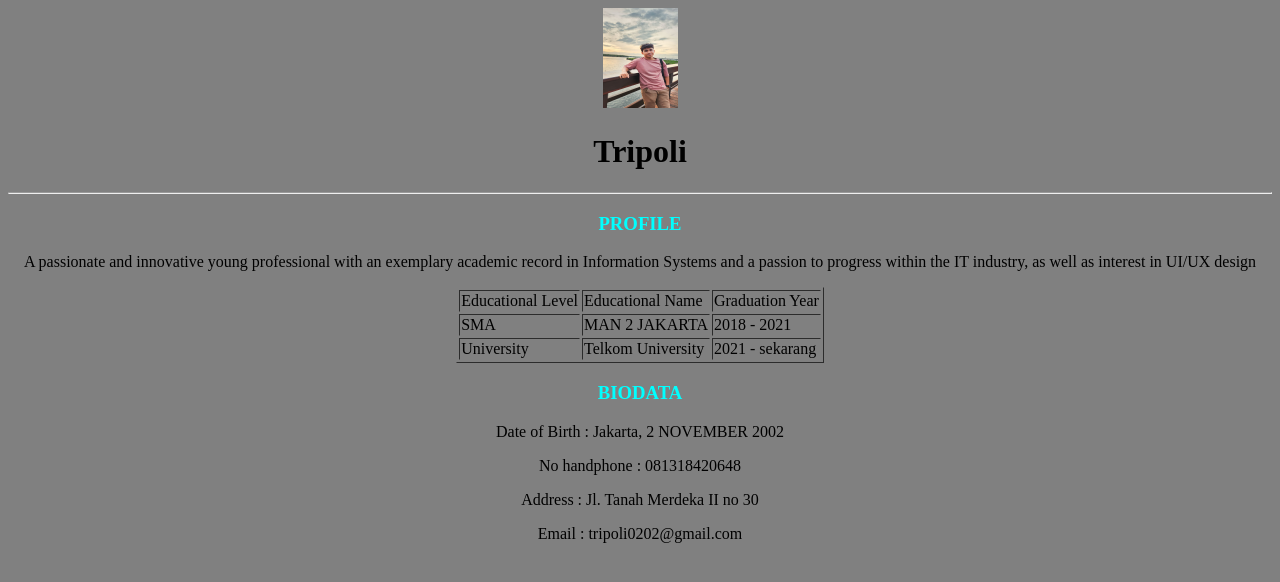
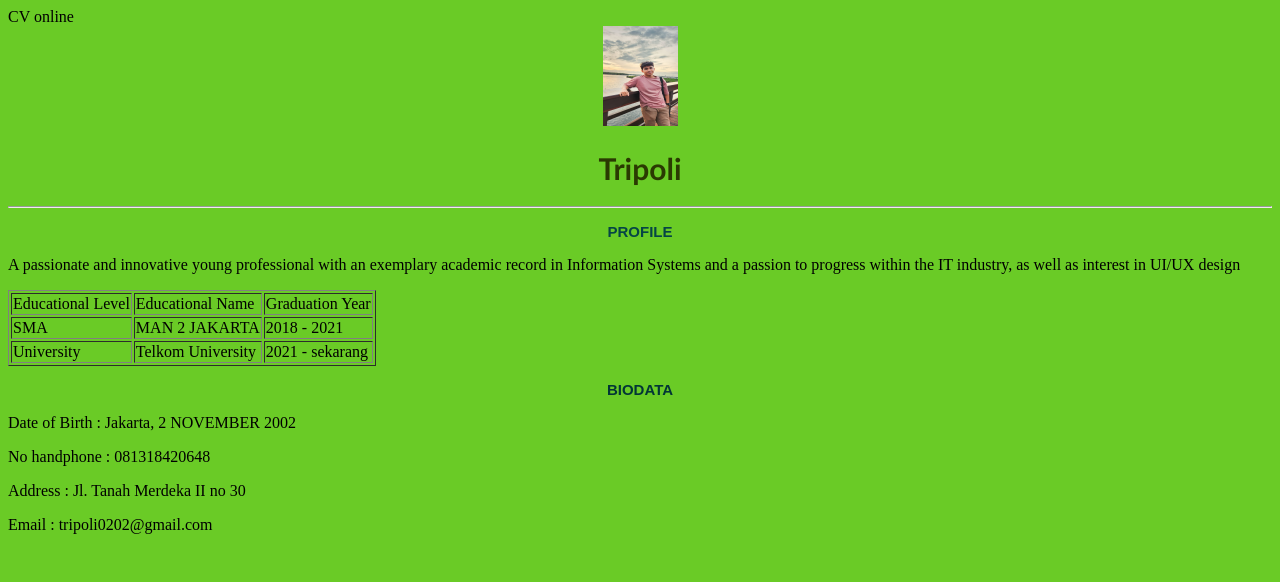
Before and after one commit to Tripoliotri/WAD_project1, a plain HTML site: page index.html in a window 1280 px wide. Drawn offline with Linux system fonts and the light colour scheme.

Commit message:
Update index.html

```diff
--- a/index.html
+++ b/index.html
@@ -1,26 +1,45 @@
 <!DOCTYPE html>
 <html>
 <head>
-    <title> CV online </title>
+    <ti
+    color:brown;tle> CV online </title>
 </head>
 <style>
     body{
-        background-color: grey;
+        background-color: rgb(106, 203, 38);
+    }
+
+    h1{
+        color:rgb(42, 58, 2);
+        font-family: 'Gill Sans', 'Gill Sans MT', Calibri, 'Trebuchet MS', sans-serif;
+        font-size: 30px;
+        font-weight: bold;
+        text-align: center;
+        font-variant:normal
+    }
+    h3{
+        color:rgb(3, 81, 81);
+        font-family: Arial, Helvetica, sans-serif;
+        font-size: 15px;
+        font-weight: bold;
+        text-align: center;
+        font-variant: normal;
+
     }
     </style>
 <body>
 <center><img src="foto buat cv.jpeg" width="75" height="100"></center>
-<center><h1> Tripoli </h1></center>
+<h1> Tripoli </h1>
 <hr>
-<center><h3 style="color: aqua;"> PROFILE</h3></center>
-<center><p> A passionate and innovative young professional
+<center><h3 style="color: rgb(5, 69, 69);"> PROFILE</h3></center>
+<p> A passionate and innovative young professional
     with an exemplary academic record in
     Information Systems and a passion to progress
     within the IT industry, as well as interest in UI/UX
     design
-</p></center>
+</p>
 
-    <center><table border="1">
+    <table border="1">
         <tr>
             <td>Educational Level</td>
             <td>Educational Name</td>
@@ -36,13 +55,13 @@
             <td> Telkom University</td>
             <td> 2021 - sekarang</td>
         </tr>
-    </table></center>
+    </table>
 
-    <center><h3 style="color: aqua;">BIODATA</h3>
+    <h3 style="color: rgb(2, 54, 54);">BIODATA</h3>
 <p> Date of Birth : Jakarta, 2 NOVEMBER 2002 </p>
 <p> No handphone  : 081318420648</p>
 <p> Address       : Jl. Tanah Merdeka II no 30 </p>
-<p> Email         : tripoli0202@gmail.com</p></center>
+<p> Email         : tripoli0202@gmail.com</p>
 
 </body>
 </html>
```
